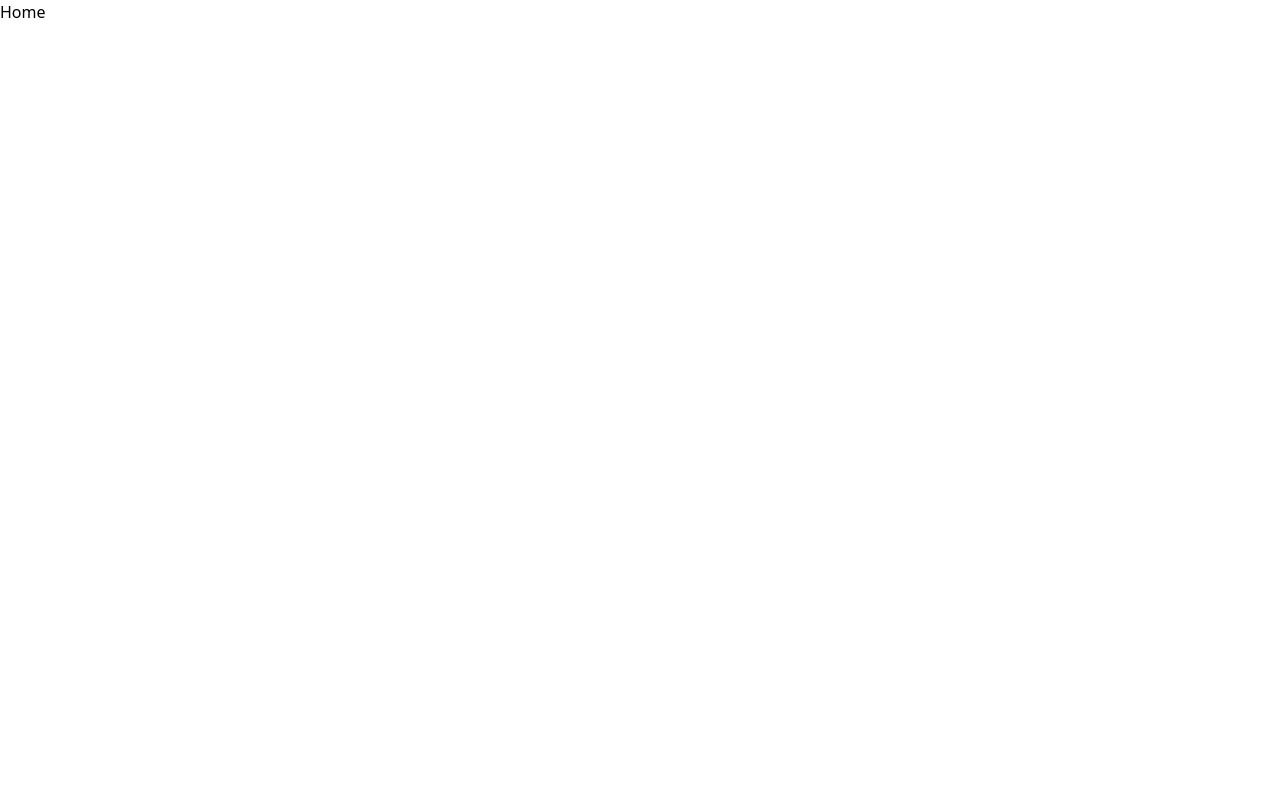
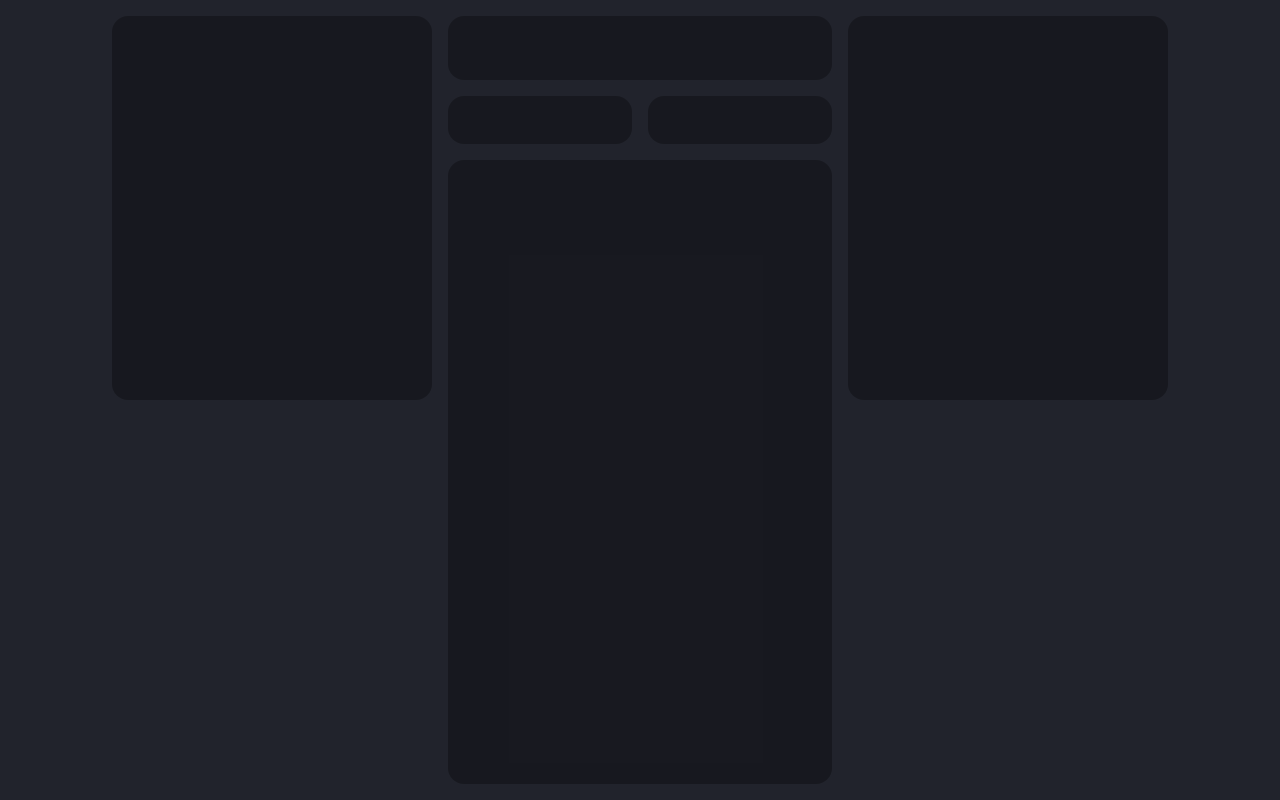
Before and after one commit to hex-dex/easy-social-client, a React (Vite) app: page / in a window 1280 px wide. Built offline with nearby package versions, Linux system fonts and the light colour scheme.

Commit message:
Created home page skeleton with new custom colours

```diff
--- /dev/null
+++ b/src/components/Main.jsx
@@ -0,0 +1,22 @@
+import React from 'react';
+
+const MainSelection = () => {
+  return (
+    <div className="my-4 flex justify-between w-full">
+      <div className="bg-container w-1/2 h-12 rounded-2xl mr-2"></div>
+      <div className="bg-container w-1/2 h-12 rounded-2xl ml-2"></div>
+    </div>
+  );
+};
+
+const Main = () => {
+  return (
+    <div className="h-full flex flex-col flex-shrink-0 w-96 mx-2">
+      <div className="bg-container h-16 rounded-2xl"></div>
+      <MainSelection />
+      <div className="bg-container flex-auto rounded-2xl"></div>
+    </div>
+  );
+};
+
+export default Main;
--- a/src/index.css
+++ b/src/index.css
@@ -18,3 +18,10 @@
     @apply bg-portage-blue-500 bg-opacity-50 w-28 text-white pt-0.5 pb-0.5 rounded-md;
   }
 }
+
+@layer base {
+  :root {
+    --color-screen:  228deg 15% 15%;
+    --color-container: 228deg 1% 1%;
+  }
+}
--- a/src/pages/Home.jsx
+++ b/src/pages/Home.jsx
@@ -1,7 +1,14 @@
 import React from 'react';
+import Main from '../components/Main';
 
 const Home = () => {
-  return <div>Home</div>;
+  return (
+    <div className="bg-screen h-screen flex justify-center py-4">
+      <div className="bg-container h-96 w-80 mx-2 rounded-2xl"></div>
+      <Main />
+      <div className="bg-container h-96 w-80 mx-2 rounded-2xl"></div>
+    </div>
+  );
 };
 
 export default Home;
--- a/tailwind.config.cjs
+++ b/tailwind.config.cjs
@@ -4,6 +4,8 @@ module.exports = {
   theme: {
     extend: {
       colors: {
+        screen: 'hsl(var(--color-screen) / <alpha-value>)',
+        container: 'hsl(var(--color-container) / 0.3)',
         'hawkes-blue': {
           DEFAULT: '#C5D0FB',
           50: '#FFFFFF',
```
